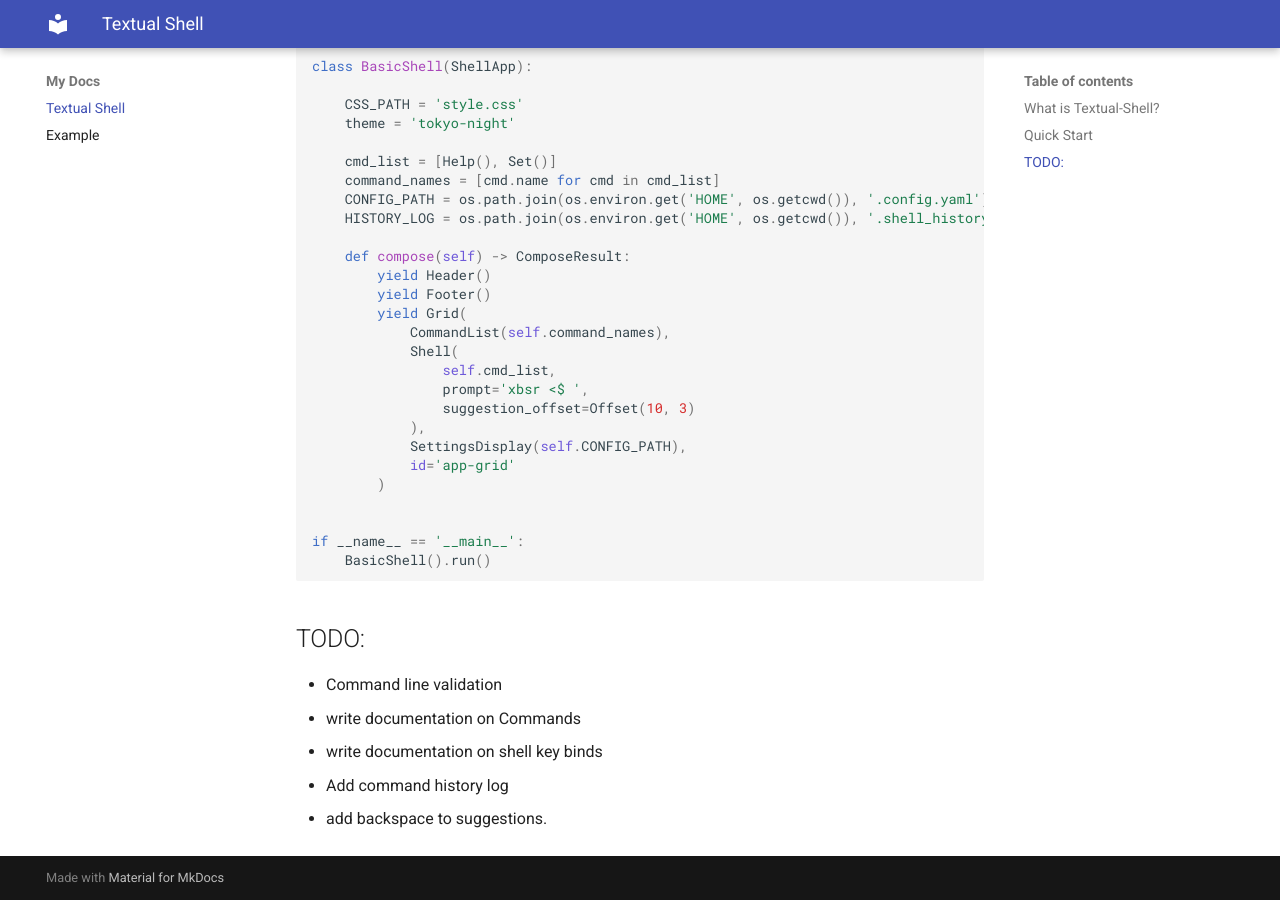
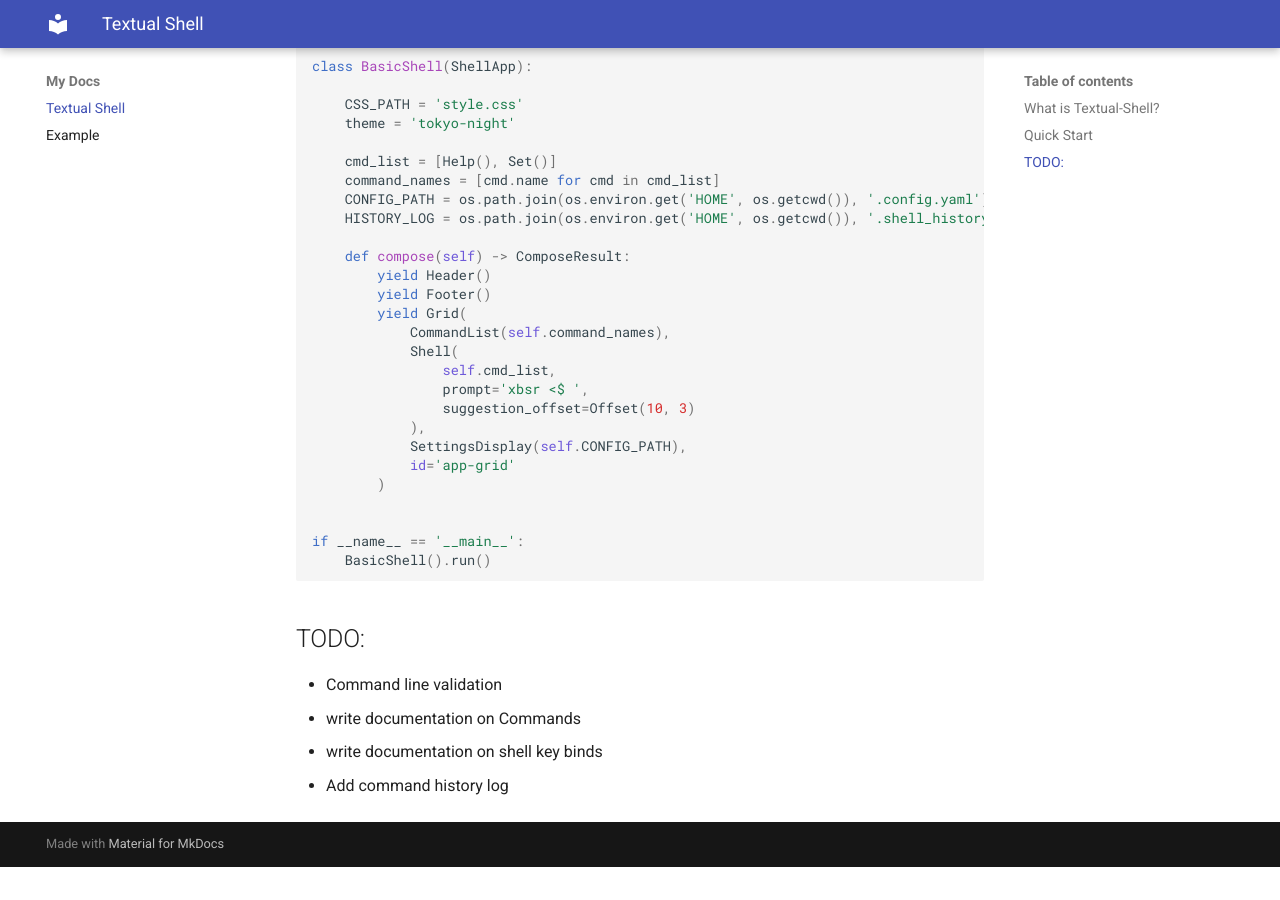
Before and after one commit to Jason-Lawrence/textual-shell, an MkDocs documentation site: the page built from docs/index.md, in a window 1280 px wide and 900 px high, scrolled down 727 px. Built offline with MkDocs 1.6.1 and Material for MkDocs 9.7.7, drawn with Linux system fonts in a browser that asks for light colours; after the commit the page ends 1594 px from its top, so only the background shows below that.

Commit message:
update todo

```diff
--- a/docs/index.md
+++ b/docs/index.md
@@ -23,4 +23,3 @@
 * write documentation on Commands
 * write documentation on shell key binds
 * Add command history log
-* add backspace to suggestions.
```
